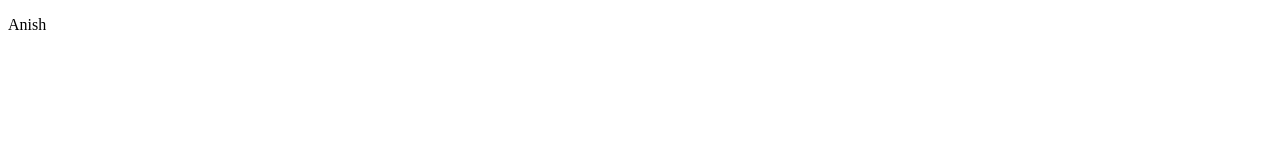
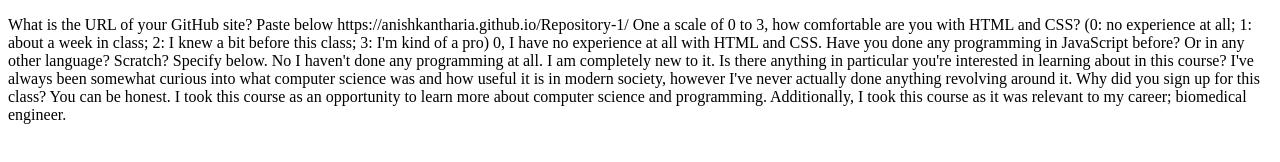
Before and after one commit to AnishKantharia/Repository-1, a plain HTML site: page index.html in a window 1280 px wide. Drawn offline with Linux system fonts and the light colour scheme.

Commit message:
Homepage

```diff
--- a/index.html
+++ b/index.html
@@ -1,10 +1,26 @@
 <!DOCTYPE html>
 <html>
 <head>
-	<title></title>
+	<title>Repository-1</title>
 </head>
 <body>
-<p>Anish</p>
+<p>What is the URL of your GitHub site? Paste below
+https://anishkantharia.github.io/Repository-1/
+
+One a scale of 0 to 3, how comfortable are you with HTML and CSS?
+
+(0: no experience at all; 1: about a week in class; 2: I knew a bit before this class; 3: I'm kind of a pro)
+
+0, I have no experience at all with HTML and CSS.
+
+Have you done any programming in JavaScript before? Or in any other language? Scratch? Specify below.
+No I haven't done any programming at all. I am completely new to it.
+
+Is there anything in particular you're interested in learning about in this course?
+I've always been somewhat curious into what computer science was and how useful it is in modern society, however I've never actually done anything revolving around it.
+
+Why did you sign up for this class? You can be honest.
+I took this course as an opportunity to learn more about computer science and programming. Additionally, I took this course as it was relevant to my career; biomedical engineer.</p>
 
 </body>
 </html>
```
